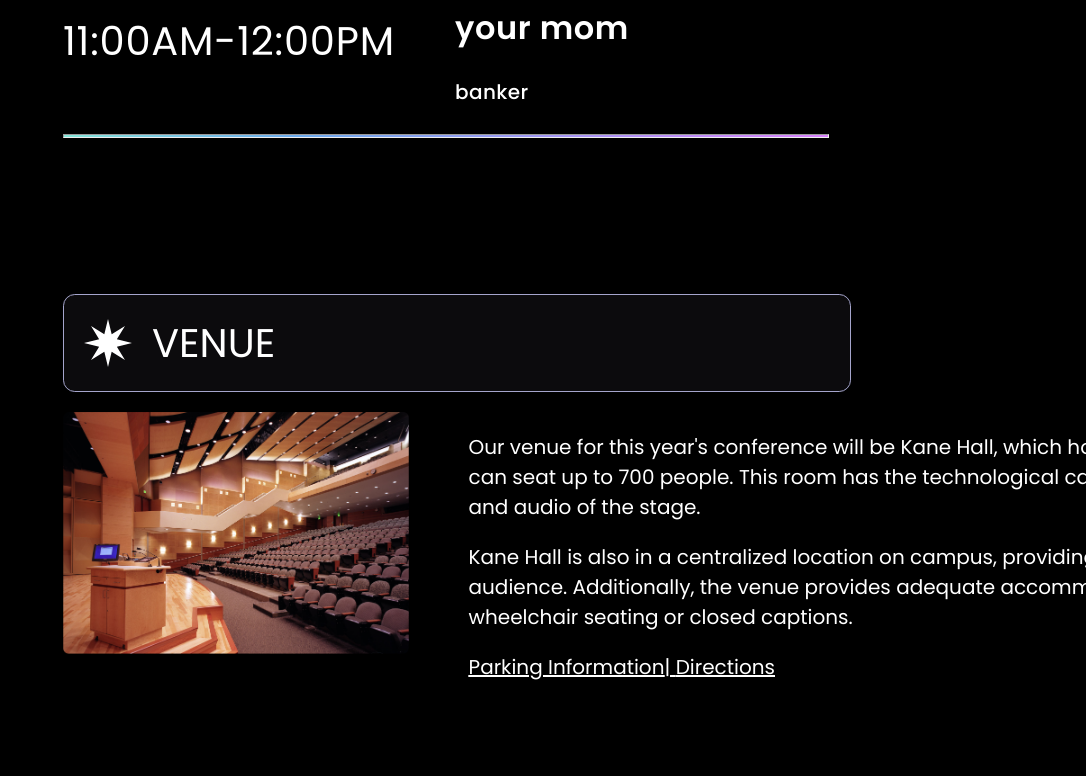
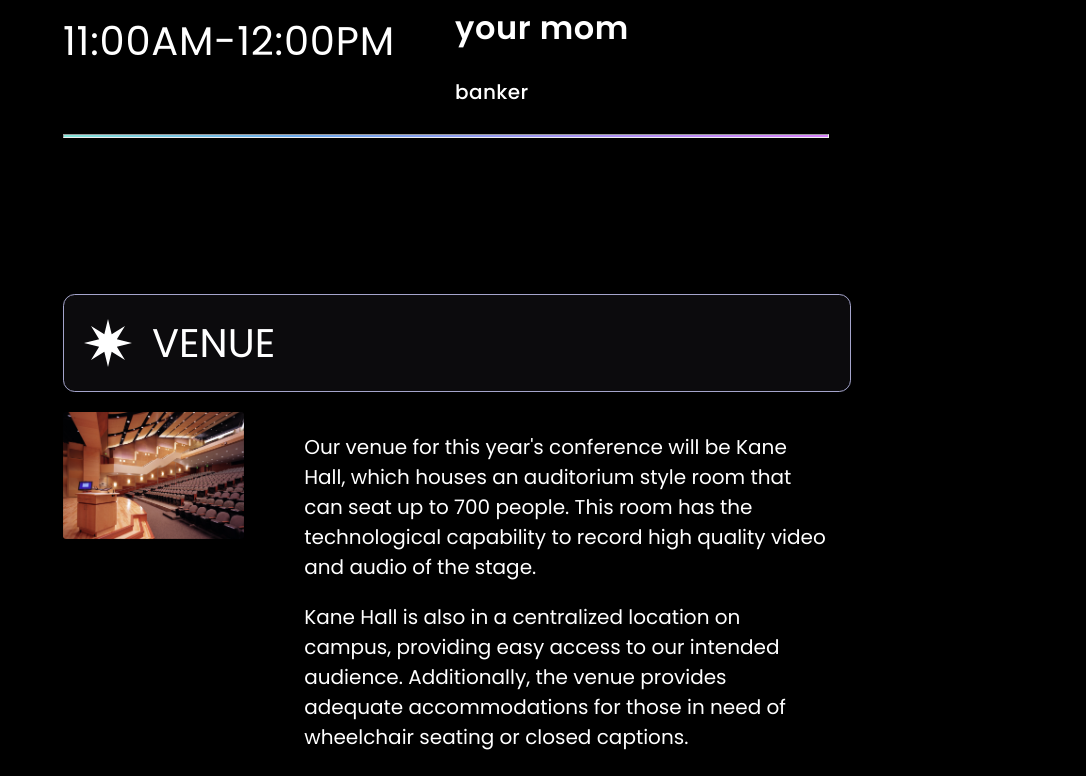
Before and after one commit to tedx-uofw/tedx-website-2024, a React (Create React App) app: page / in a window 1280 px wide. Shown: the part 2000-2776 px from the top of the page, without its empty margins (194-1280 px from the left). Built offline with nearby package versions, Linux system fonts and the light colour scheme.

Commit message:
fixed some images

```diff
--- a/src/components/landing.css
+++ b/src/components/landing.css
@@ -48,8 +48,6 @@
 .crossroads-graphic {
     padding-top: 83.91px;
     padding-bottom: 194.97px;
-
-
 }
 
 
@@ -150,6 +148,7 @@
     flex-direction: row;
     align-items: flex-start;
     gap: 60px;
+    max-width: 100%;
 }
 
 .venue-text, .parking-text {
@@ -179,6 +178,7 @@
     width: 1406px;
     align-items: center;
     gap: 40px;
+    max-width: 100%;
 }
 
 #landing-team-text {
@@ -189,6 +189,8 @@
     line-height: normal;
 
 }
+
+/* Team Button */
 
 .meet-team-btn button {
     font-family: "Poppins", sans-serif;
@@ -292,6 +294,6 @@
     color: #0B0D26;
 }
 
-img {
+.imgs img {
     max-width: 100%;
 }
--- a/src/components/landing.jsx
+++ b/src/components/landing.jsx
@@ -39,7 +39,7 @@ function Landing(){
                 <div className='landing-theme-date'>
                     <p>04.13.2023 | 10:30 AM | Kane Hall</p>
                 </div>
-                <div className='crossroads-logo'>
+                <div className='crossroads-logo imgs'>
                     <img src={logo} alt='Crossroads' />
                 </div>
 
@@ -52,7 +52,7 @@ function Landing(){
                 <div className='ticket-btn'>
                     <button>GET TICKETS</button>
                 </div>
-                <div className='crossroads-graphic'>
+                <div className='crossroads-graphic imgs'>
                     <img src={graphic} alt='Crossroads Graphic'/>
                 </div>
             </div>
@@ -77,7 +77,7 @@ function Landing(){
                         <h3 className='title'>VENUE</h3>
                     </div>
                     <div className='landing-venue-contents-ctr'>
-                        <div className='landing-venue-img-container'>
+                        <div className='landing-venue-img-container imgs'>
                             <img src={kane} alt='Kane Hall Photo'/>
                         </div>
                         <div className='landing-venue-text-ctr'>
@@ -100,7 +100,7 @@ function Landing(){
                         <h3 className='title'>MEET THE TEAM</h3>
                     </div>
                     <div className='landing-team-contents-ctr'>
-                        <div className='landing-team-img-container'>
+                        <div className='landing-team-img-container imgs'>
                             <img src={teamPhoto} alt='Team Photo'/>
                         </div>
                         <div className='landing-team-text-ctr'>
```
